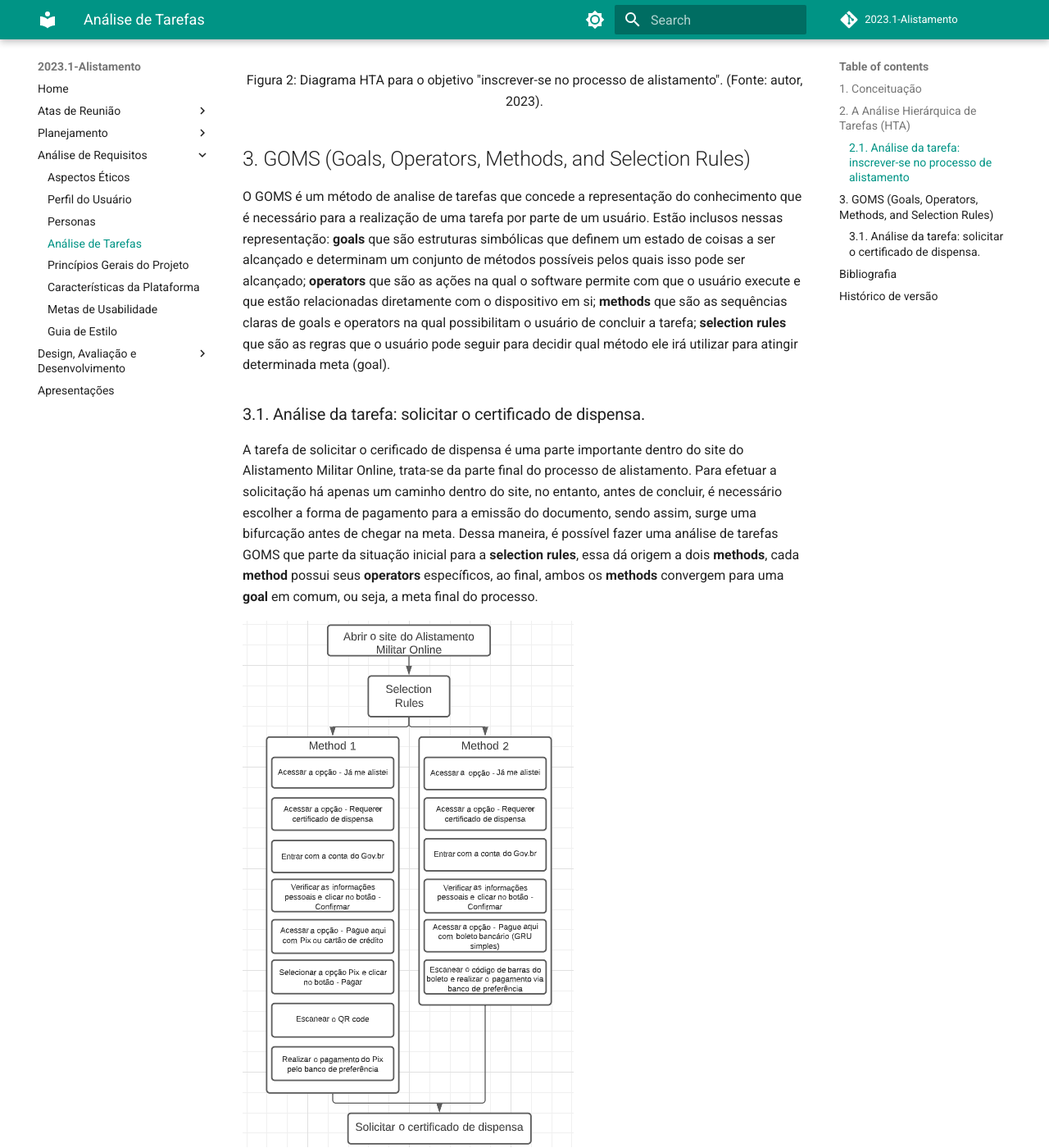
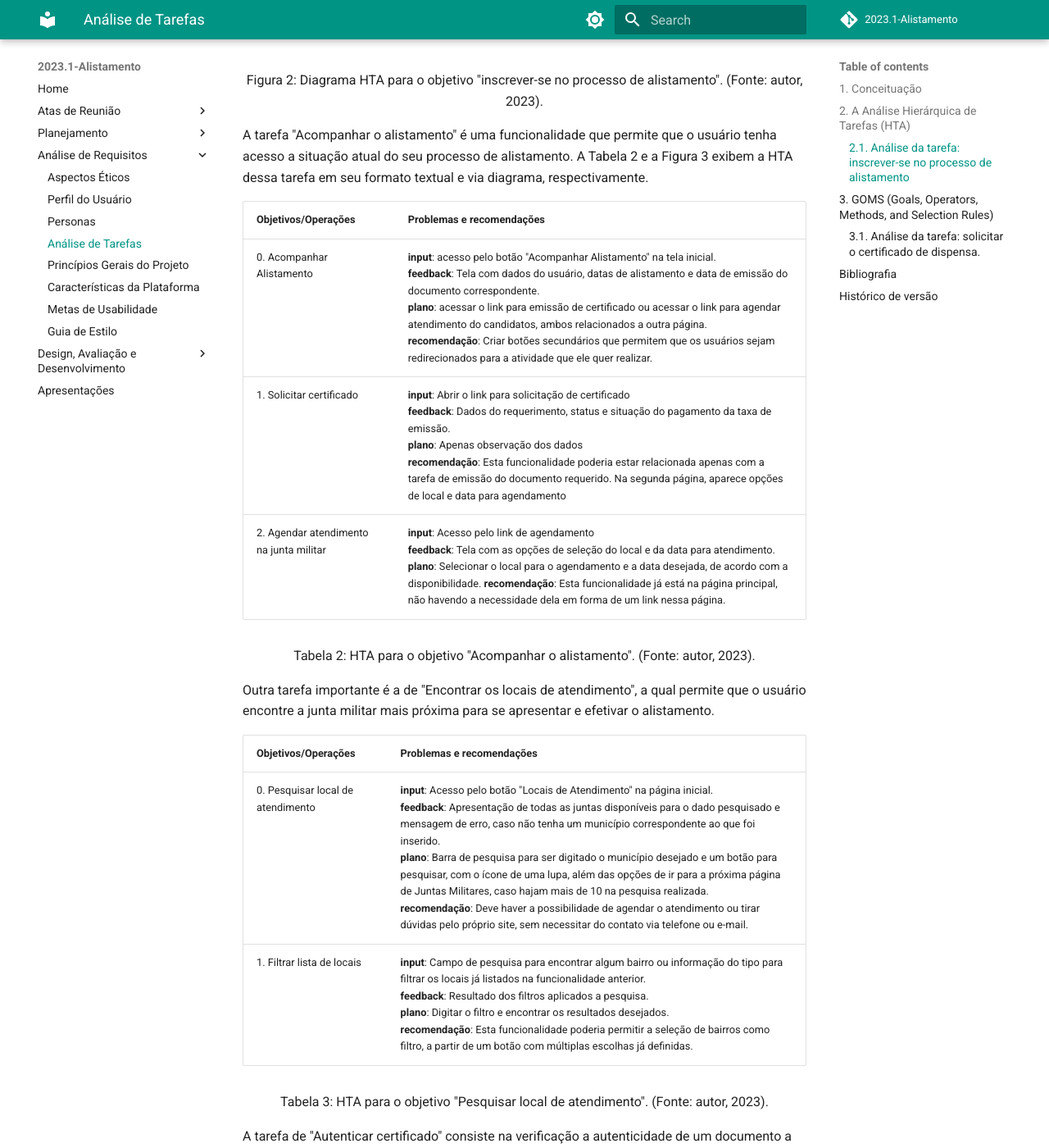
Before and after one commit to Interacao-Humano-Computador/2023.1-Alistamento, an MkDocs documentation site: the page built from docs/analise_requisitos/analise_tarefas.md, in a window 1280 px wide and 1400 px high, scrolled down 3052 px. Shown: the whole window at 82% size. Built offline with MkDocs 1.6.1 and Material for MkDocs 9.7.7, drawn with Linux system fonts in a browser that asks for light colours; comment, search, counter and statistics services are not loaded; some of the changed text lies outside the part shown.

Commit message:
adicionando mais 3 tarefas na análise de tarefas - ainda falta a adição dos diagramas

```diff
--- a/docs/analise_requisitos/analise_tarefas.md
+++ b/docs/analise_requisitos/analise_tarefas.md
@@ -53,6 +53,39 @@ A tarefa "inscrever-se no processo de alistamento" é uma das principais que os
 <p> Figura 2: Diagrama HTA para o objetivo "inscrever-se no processo de alistamento". (Fonte: autor, 2023).</p>
 </div>
 
+A tarefa "Acompanhar o alistamento" é uma funcionalidade que permite que o usuário tenha acesso a situação atual do seu processo de alistamento. A Tabela 2 e a Figura 3 exibem a HTA dessa tarefa em seu formato textual e via diagrama, respectivamente.
+
+| Objetivos/Operações | Problemas e recomendações |
+| - | - |
+| 0. Acompanhar Alistamento  | **input**: acesso pelo botão "Acompanhar Alistamento" na tela inicial.<br>**feedback**: Tela com dados do usuário, datas de alistamento e data de emissão do documento correspondente. <br> **plano**: acessar o link para emissão de certificado ou acessar o link para agendar atendimento do candidatos, ambos relacionados a outra página.<br>**recomendação**: Criar botões secundários que permitem que os usuários sejam redirecionados para a atividade que ele quer realizar. |
+| 1. Solicitar certificado | **input**: Abrir o link para solicitação de certificado<br>**feedback**: Dados do requerimento, status e situação do pagamento da taxa de emissão. <br>**plano**: Apenas observação dos dados<br>**recomendação**: Esta funcionalidade poderia estar relacionada apenas com a tarefa de emissão do documento requerido.    Na segunda página, aparece opções de local e data para agendamento  | |
+| 2. Agendar atendimento na junta militar | **input**: Acesso pelo link de agendamento <br> **feedback**: Tela com as opções de seleção do local e da data para atendimento.<br> **plano**: Selecionar o local para o agendamento e a data desejada, de acordo com a disponibilidade. **recomendação**: Esta funcionalidade já está na página principal, não havendo a necessidade dela em forma de um link nessa página. | |
+
+<div style="text-align: center">
+<p> Tabela 2: HTA para o objetivo "Acompanhar o alistamento". (Fonte: autor, 2023).</p>
+</div>
+
+Outra tarefa importante é a de "Encontrar os locais de atendimento", a qual permite que o usuário encontre a junta militar mais próxima para se apresentar e efetivar o alistamento.
+
+| Objetivos/Operações | Problemas e recomendações |
+| - | - |
+| 0. Pesquisar local de atendimento  | **input**: Acesso pelo botão "Locais de Atendimento" na página inicial.<br>**feedback**: Apresentação de todas as juntas disponíveis para o dado pesquisado e mensagem de erro, caso não tenha um município correspondente ao que foi inserido. <br> **plano**:  Barra de pesquisa para ser digitado o município desejado e um botão para pesquisar, com o ícone de uma lupa, além das opções de ir para a próxima página de Juntas Militares, caso hajam mais de 10 na pesquisa realizada.<br>**recomendação**: Deve haver a possibilidade de agendar o atendimento ou tirar dúvidas pelo próprio site, sem necessitar do contato via telefone ou e-mail. |
+| 1. Filtrar lista de locais| **input**: Campo de pesquisa para encontrar algum bairro ou informação do tipo para filtrar os locais já listados na funcionalidade anterior.<br>**feedback**: Resultado dos filtros aplicados a pesquisa. <br>**plano**: Digitar o filtro e encontrar os resultados desejados.<br>**recomendação**: Esta funcionalidade poderia permitir a seleção de bairros como filtro, a partir de um botão com múltiplas escolhas já definidas.  | |
+
+<div style="text-align: center">
+<p> Tabela 3: HTA para o objetivo "Pesquisar local de atendimento". (Fonte: autor, 2023).</p>
+</div>
+
+A tarefa de "Autenticar certificado" consiste na verificação a autenticidade de um documento a partir de seu registro (RA) e de seu código autenticador.
+
+| Objetivos/Operações | Problemas e recomendações |
+| - | - |
+| 0. Verificar autenticidade  | **input**: Acesso pelo botão "Autenticar Certificado" na página inicial.<br>**feedback**: Diz se o documento é válido ou inválido por meio de uma mensagem na mesma tela. <br> **plano**: Uma barra de pesquisa para ser digitado o registro RA e outra barra para o código autenticador, além do botão "autenticar" para executar a funcionalidade<br>**recomendação**: Deve haver a orientação do formato em que o RA e o código devem ser inseridos. |
+
+<div style="text-align: center">
+<p> Tabela 4: HTA para o objetivo "Autenticar certificado". (Fonte: autor, 2023).</p>
+</div>
+
 ## 3. GOMS (Goals, Operators, Methods, and Selection Rules)
 O GOMS é um método de analise de tarefas que concede a representação do conhecimento que é necessário para a realização de uma tarefa por parte de um usuário. Estão inclusos nessas representação: <b>goals</b> que são estruturas simbólicas que definem um estado de coisas a ser alcançado e determinam um conjunto de métodos possíveis pelos quais isso pode ser alcançado; <b>operators</b> que são as ações na qual o software permite com que o usuário execute e que estão relacionadas diretamente com o dispositivo em si; <b>methods</b> que são as sequências claras de goals e operators na qual possibilitam o usuário de concluir a tarefa; <b>selection rules</b> que são as regras que o usuário pode seguir para decidir qual método ele irá utilizar para atingir determinada meta (goal).
 
```
